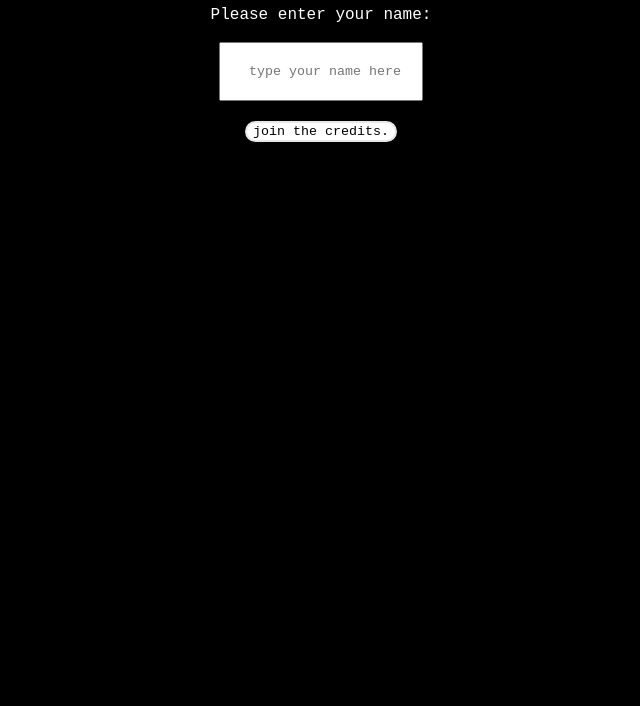
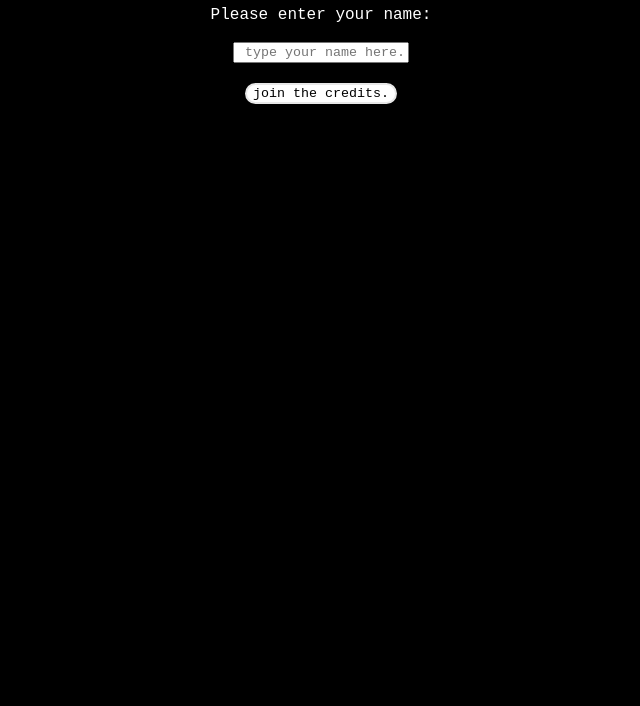
Before and after one commit to imogen-a/Imogen-a.github.io, a plain HTML site: page index.html in a window 1280 px wide. Shown: the part 94-800 px from the top of the page, without its empty margins (319-959 px from the left). Drawn offline with Linux system fonts and the light colour scheme.

Commit message:
Update index.html
fix the box thing

```diff
--- a/index.html
+++ b/index.html
@@ -74,9 +74,6 @@
 
     input {
         font-family: "Courier New", Courier, monospace;
-        width: 50%;
-        margin: auto;
-        padding: 20px;
         text-align: center;
     }
 
```
